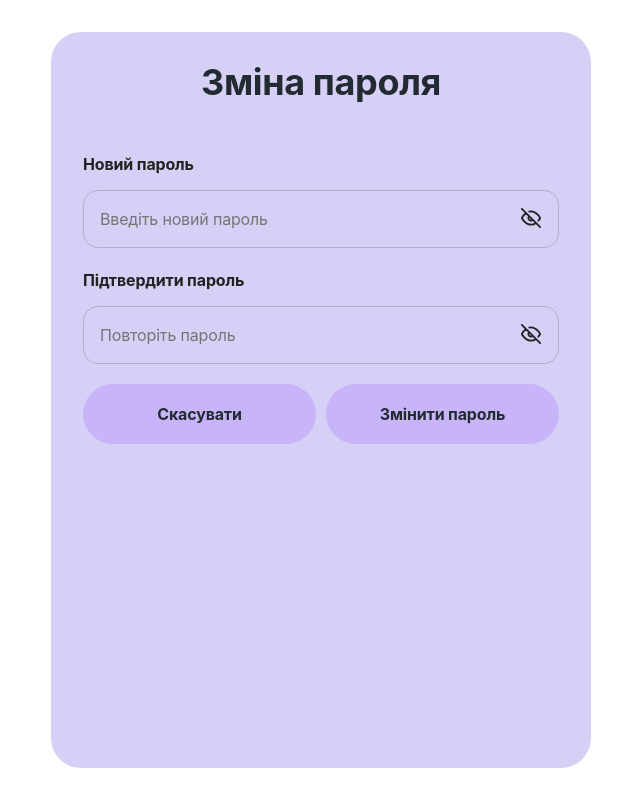
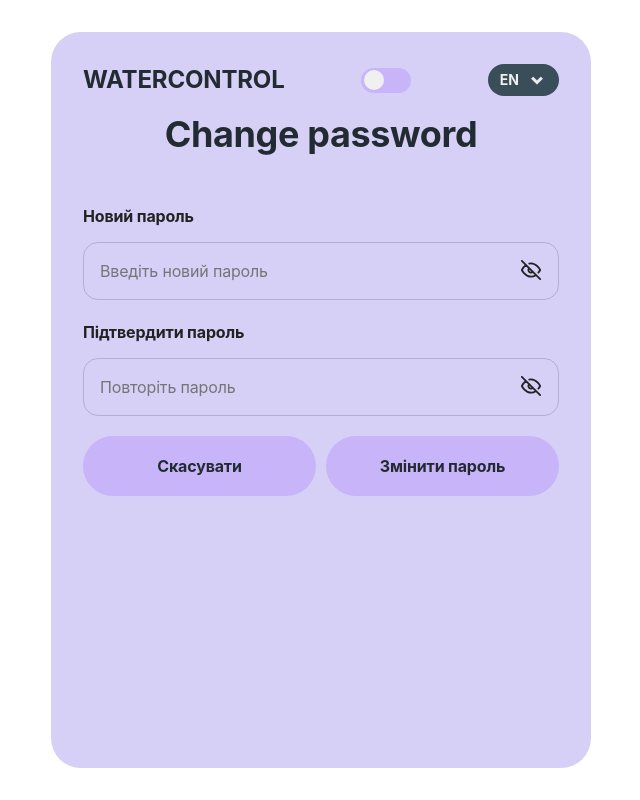
Before and after one commit to PetroMazuryk/water-control-frontend, a React (Vite) app: page /water-control-frontend/reset-password in a window 1280 px wide. Shown: the whole page, without its empty margins (319-959 px from the left). Built offline with nearby package versions, Linux system fonts and the light colour scheme; no server answers; what @reactour/tour would draw is missing.

Commit message:
add translation to ResetPasswordPage title

```diff
--- a/src/locales/de/translation.json
+++ b/src/locales/de/translation.json
@@ -23,6 +23,8 @@
   "sendText": "Link zum Zurücksetzen des Passworts senden",
   "loadingText": "Senden...",
   "forgotPasswordMessage": "Passwort vergessen? <btn class=\"{{forgotPasswordBtn}}\">Klick hier</btn>, um Ihr Passwort zu ändern",
+
+  "changePassword": "Kennwort ändern",
 
   "userCountText": "Unsere <span class=\"{{userCountTextColor}}\">{{count}} glücklichen</span><br/> Kunden",
   "habitDrive": "Gewohnheitsantrieb",
--- a/src/locales/en/translation.json
+++ b/src/locales/en/translation.json
@@ -23,6 +23,8 @@
   "sendText": "Send password reset link",
   "loadingText": "Sending...",
   "forgotPasswordMessage": "Forgot your password? <btn class=\"{{forgotPasswordBtn}}\">Click here</btn> to change your password",
+
+  "changePassword": "Change password",
 
   "userCountText": "Our <span class=\"{{userCountTextColor}}\">{{count}} happy</span><br/> customers",
   "habitDrive": "Habit drive",
--- a/src/locales/uk/translation.json
+++ b/src/locales/uk/translation.json
@@ -23,6 +23,8 @@
   "sendText": "Відправити посилання для скидання паролю",
   "loadingText": "Надсилання...",
   "forgotPasswordMessage": "Забули пароль? <btn class=\"{{forgotPasswordBtn}}\">Натисніть сюди</btn> для зміни паролю",
+
+  "changePassword": "Зміна пароля",
 
   "userCountText": "Наші <span class=\"{{userCountTextColor}}\">{{count}} щасливі</span><br/> клієнти",
   "habitDrive": "Вироблення звички",
--- a/src/pages/ResetPasswordPage/ResetPasswordPage.jsx
+++ b/src/pages/ResetPasswordPage/ResetPasswordPage.jsx
@@ -6,6 +6,8 @@ import { useForm } from 'react-hook-form';
 import { yupResolver } from '@hookform/resolvers/yup';
 import * as Yup from 'yup';
 import toast from 'react-hot-toast';
+import { useTranslation } from 'react-i18next';
+import Logo from '../../components/Logo/Logo';
 
 import { resetPassword } from '../../redux/auth/operations';
 
@@ -13,6 +15,7 @@ import sprite from '../../assets/sprite.svg';
 import css from './ResetPasswordPage.module.css';
 
 const ResetPasswordPage = () => {
+  const { t } = useTranslation();
   const location = useLocation();
   const navigate = useNavigate();
   const dispatch = useDispatch();
@@ -61,13 +64,14 @@ const ResetPasswordPage = () => {
 
   return (
     <section className={css.resetComponent}>
+      <Logo />
       <div className="container">
         <form
           className={css.resetForm}
           onSubmit={handleSubmit(onSubmit)}
           noValidate
         >
-          <h2 className={css.resetTitle}>Зміна пароля</h2>
+          <h2 className={css.resetTitle}>{t('changePassword')}</h2>
 
           <label className={css.resetLabel}>
             <span>Новий пароль</span>
--- a/src/pages/ResetPasswordPage/ResetPasswordPage.module.css
+++ b/src/pages/ResetPasswordPage/ResetPasswordPage.module.css
@@ -4,6 +4,13 @@
   padding: 24px 16px 67px;
   background-color: var(--color-main-bg);
   height: calc(100vh - 32px);
+}
+
+.resetForm {
+  display: flex;
+  flex-direction: column;
+  gap: 16px;
+  margin-top: 20px;
 }
 
 .resetTitle {
@@ -16,11 +23,6 @@
   text-align: center;
 }
 
-.resetForm {
-  display: flex;
-  flex-direction: column;
-  gap: 16px;
-}
 
 .resetLabel {
   display: flex;
```
